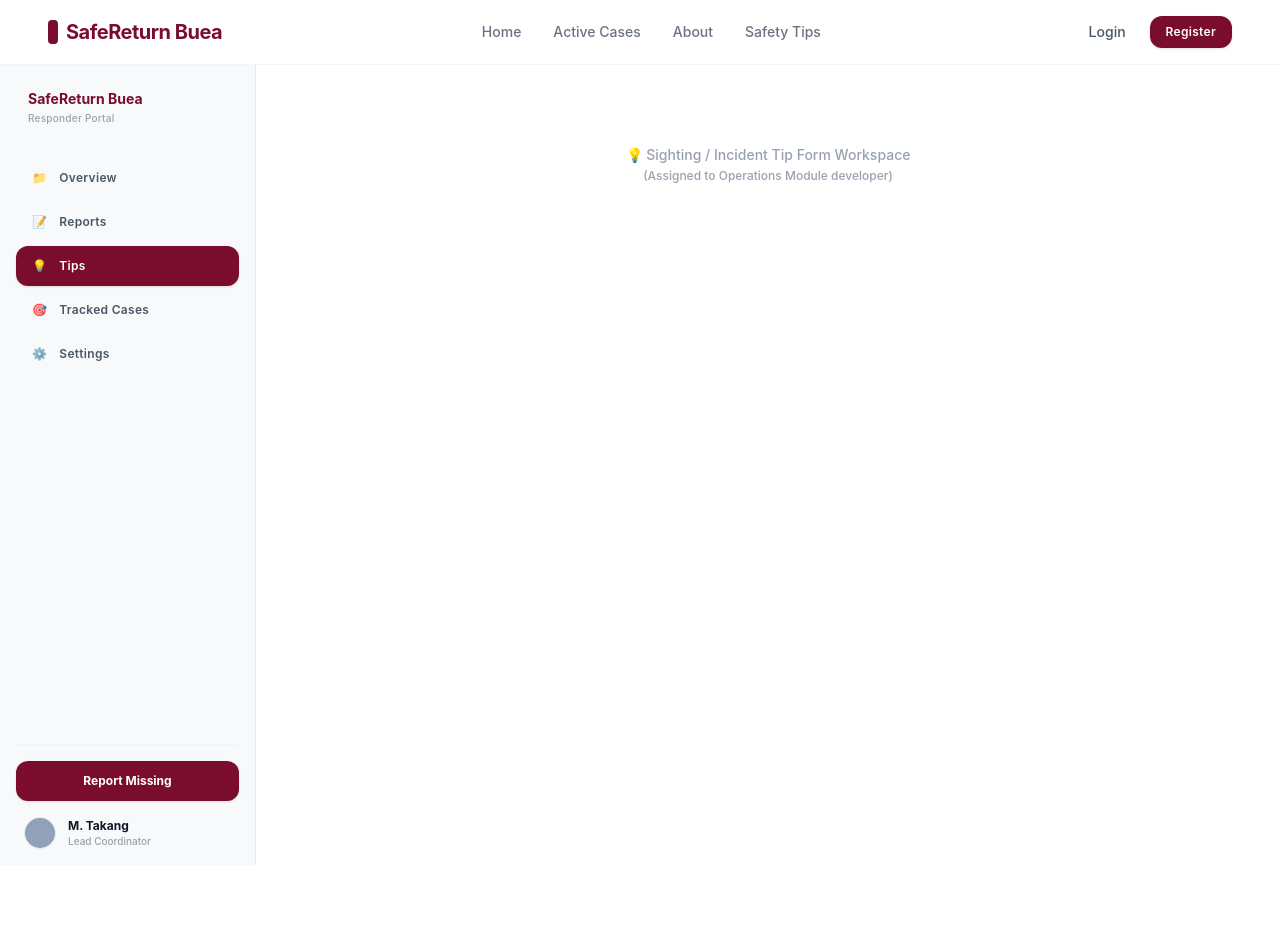
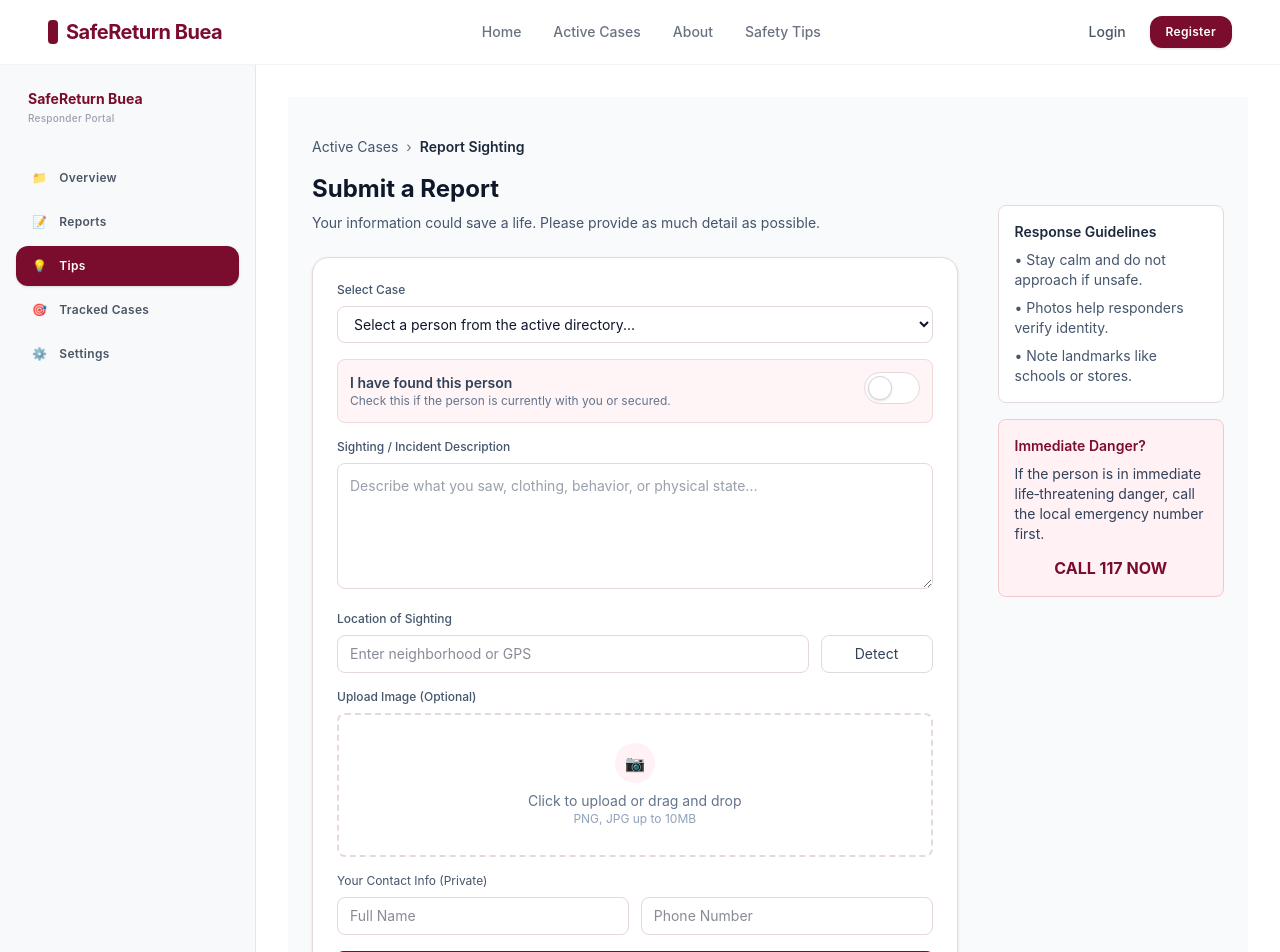
Before and after one commit to Ngeh-Praise/safereturn-buea, a React (Vite) app: page /submit-tip in a window 1280 px wide. Shown: the top 952 px of the page. Before the commit the page ends 865 px from the top, so only its background shows below. Built offline with nearby package versions, Linux system fonts and the light colour scheme.

Commit message:
Add summit tips files

```diff
--- a/src/pages/Submittip.jsx
+++ b/src/pages/Submittip.jsx
@@ -1,10 +1,109 @@
-import React from 'react';
+import { Link } from 'react-router-dom';
+import Footer from '../components/Footer';
 
 export default function SubmitTip() {
   return (
-    <div className="p-12 text-center text-sm text-gray-400 font-medium">
-      💡 Sighting / Incident Tip Form Workspace <br />
-      <span className="text-xs text-gray-400">(Assigned to Operations Module developer)</span>
+    <div className="min-h-screen bg-gray-50 text-slate-900">
+      <div className="max-w-7xl mx-auto px-6 py-10">
+        <nav className="text-sm text-slate-500 mb-4">
+          <Link to="/activecases" className="text-slate-600 hover:underline">Active Cases</Link>
+          <span className="mx-2">›</span>
+          <span className="text-slate-800 font-semibold">Report Sighting</span>
+        </nav>
+
+        <div className="flex gap-10 items-start">
+          {/* Main column */}
+          <div className="w-full max-w-2xl">
+            <h1 className="text-2xl font-bold text-slate-900 mb-2">Submit a Report</h1>
+            <p className="text-sm text-slate-600 mb-6">Your information could save a life. Please provide as much detail as possible.</p>
+
+            <div className="rounded-2xl border border-[#E7D8DD] bg-white p-6 shadow-sm">
+              <form className="space-y-4" onSubmit={(e) => e.preventDefault()}>
+                <div>
+                  <label className="block text-xs font-medium text-slate-600 mb-2">Select Case</label>
+                  <select className="w-full rounded-lg border border-[#E5D8DB] px-3 py-2 text-sm bg-white">
+                    <option>Select a person from the active directory...</option>
+                  </select>
+                </div>
+
+                <div className="bg-[#FFF5F6] border border-[#F1D8DA] rounded-lg p-3 flex items-center justify-between">
+                  <div className="text-sm text-slate-700">
+                    <div className="font-semibold">I have found this person</div>
+                    <div className="text-xs text-slate-500">Check this if the person is currently with you or secured.</div>
+                  </div>
+                  <div>
+                    <label className="relative inline-flex items-center cursor-pointer">
+                      <input type="checkbox" className="sr-only peer" />
+                      <div className="w-14 h-8 bg-white border border-[#E5D8DB] rounded-full peer-checked:bg-[#7A0C2E] peer-checked:border-[#7A0C2E] transition-colors duration-200"></div>
+                      <span className="absolute left-1 top-1 h-6 w-6 rounded-full bg-white border border-[#D1D5DB] shadow-sm transition-transform duration-200 peer-checked:translate-x-6"></span>
+                    </label>
+                  </div>
+                </div>
+
+                <div>
+                  <label className="block text-xs font-medium text-slate-600 mb-2">Sighting / Incident Description</label>
+                  <textarea rows={5} placeholder="Describe what you saw, clothing, behavior, or physical state..." className="w-full rounded-lg border border-[#E5D8DB] p-3 text-sm text-slate-700"></textarea>
+                </div>
+
+                <div className="flex gap-3">
+                  <div className="flex-1">
+                    <label className="block text-xs font-medium text-slate-600 mb-2">Location of Sighting</label>
+                    <input type="text" placeholder="Enter neighborhood or GPS" className="w-full rounded-lg border border-[#E5D8DB] px-3 py-2 text-sm" />
+                  </div>
+                  <div className="w-28">
+                    <label className="block text-xs font-medium text-slate-600 mb-2">&nbsp;</label>
+                    <button type="button" className="w-full rounded-lg border border-[#D7DDE0] bg-white px-3 py-2 text-sm text-slate-700">Detect</button>
+                  </div>
+                </div>
+
+                <div>
+                  <label className="block text-xs font-medium text-slate-600 mb-2">Upload Image (Optional)</label>
+                  <label className="flex items-center justify-center rounded-lg border-2 border-dashed border-[#E7D8DD] h-36 cursor-pointer text-slate-500">
+                    <div className="text-center">
+                      <div className="inline-flex items-center justify-center h-10 w-10 rounded-full bg-[#FFF1F4] text-[#7A0C2E] mb-2">📷</div>
+                      <div className="text-sm">Click to upload or drag and drop</div>
+                      <div className="text-xs text-slate-400">PNG, JPG up to 10MB</div>
+                    </div>
+                    <input type="file" accept="image/*" className="hidden" />
+                  </label>
+                </div>
+
+                <div>
+                  <div className="text-xs text-slate-600 mb-2">Your Contact Info (Private)</div>
+                  <div className="grid grid-cols-2 gap-3">
+                    <input type="text" placeholder="Full Name" className="rounded-lg border border-[#E5D8DB] px-3 py-2 text-sm" />
+                    <input type="text" placeholder="Phone Number" className="rounded-lg border border-[#E5D8DB] px-3 py-2 text-sm" />
+                  </div>
+                </div>
+
+                <div>
+                  <button type="submit" className="w-full rounded-md bg-[#7A0C2E] text-white py-3 text-sm font-semibold flex items-center justify-center gap-3">▸ SUBMIT URGENT REPORT</button>
+                </div>
+              </form>
+            </div>
+          </div>
+
+          {/* Sidebar */}
+          <aside className="w-80 mt-8">
+            <div className="rounded-lg bg-white border border-[#E7D8DD] p-4 mb-4">
+              <h3 className="text-sm font-semibold text-slate-800 mb-2">Response Guidelines</h3>
+              <ul className="text-sm text-slate-600 space-y-2">
+                <li>• Stay calm and do not approach if unsafe.</li>
+                <li>• Photos help responders verify identity.</li>
+                <li>• Note landmarks like schools or stores.</li>
+              </ul>
+            </div>
+
+            <div className="rounded-lg bg-[#FFF1F4] border border-[#F3C7CB] p-4">
+              <h4 className="text-sm font-semibold text-[#7A0C2E]">Immediate Danger?</h4>
+              <p className="text-sm text-slate-700 mt-2">If the person is in immediate life‑threatening danger, call the local emergency number first.</p>
+              <div className="mt-3 text-center font-bold text-[#7A0C2E]">CALL 117 NOW</div>
+            </div>
+          </aside>
+        </div>
+      </div>
+
+      <Footer />
     </div>
   );
 }
```
